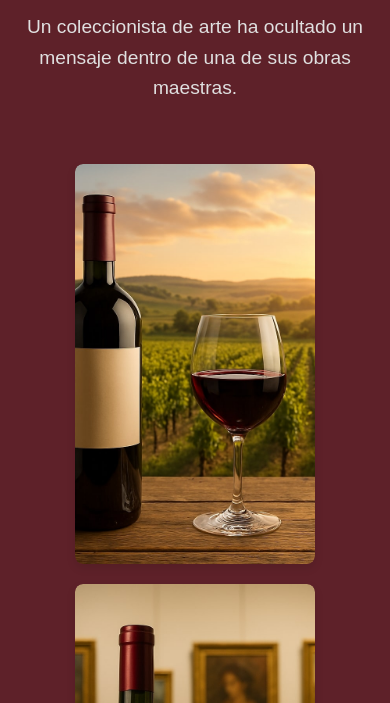
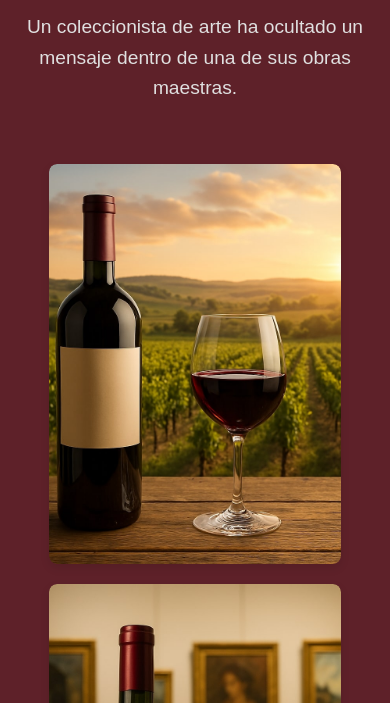
Before and after one commit to alejandro-diaz-barea/CTF-vino, a plain HTML site: page index.html in a window 390 px wide. Shown: the part 141-844 px from the top of the page. Drawn offline with Linux system fonts and the light colour scheme.

Commit message:
Update styles.css

```diff
--- a/styles.css
+++ b/styles.css
@@ -95,14 +95,19 @@ ul li {
 }
 
 
+
 @media (max-width: 768px) {
     .gallery {
         grid-template-columns: repeat(2, 1fr);
+        width: 90%;
+
     }
+
 }
 
 @media (max-width: 480px) {
     .gallery {
         grid-template-columns: 1fr;
+        width: 95%;
     }
 }
```
